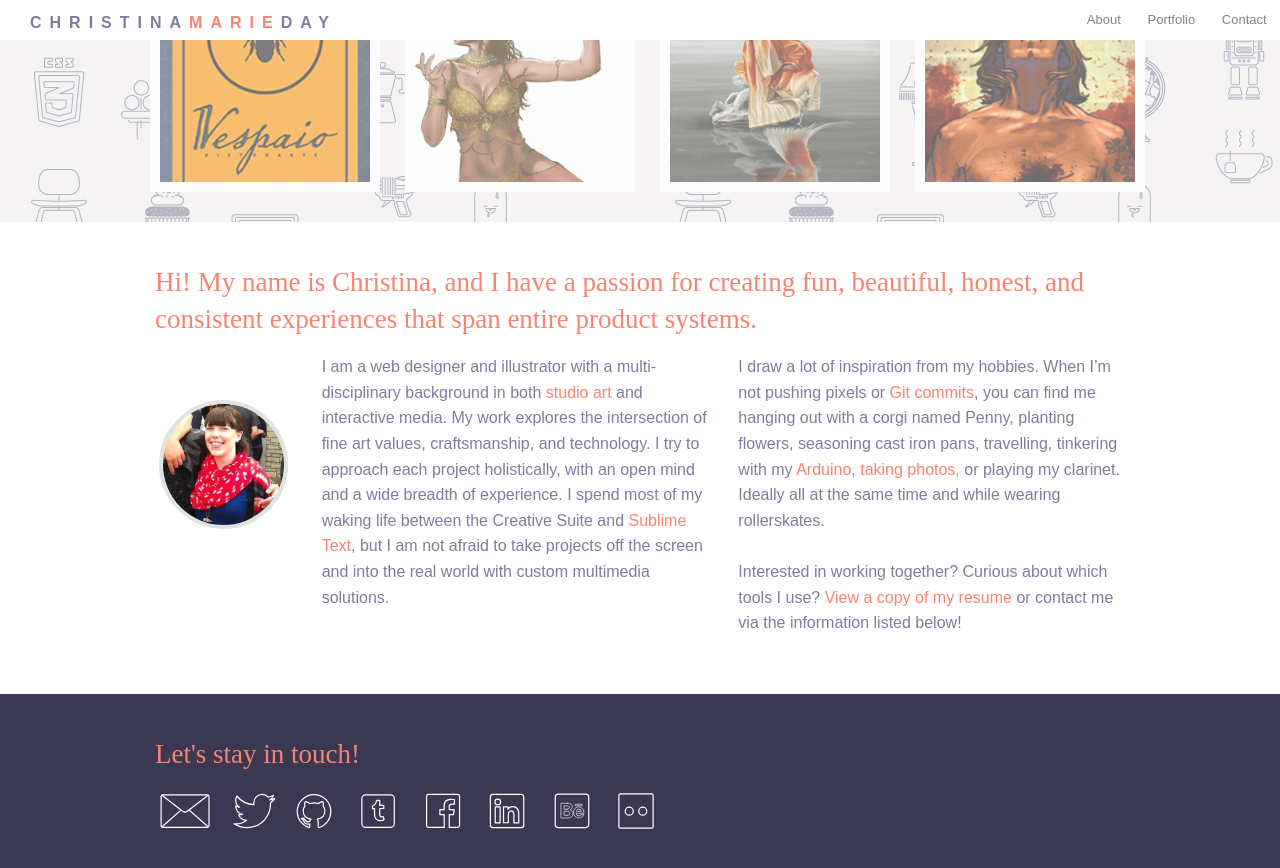
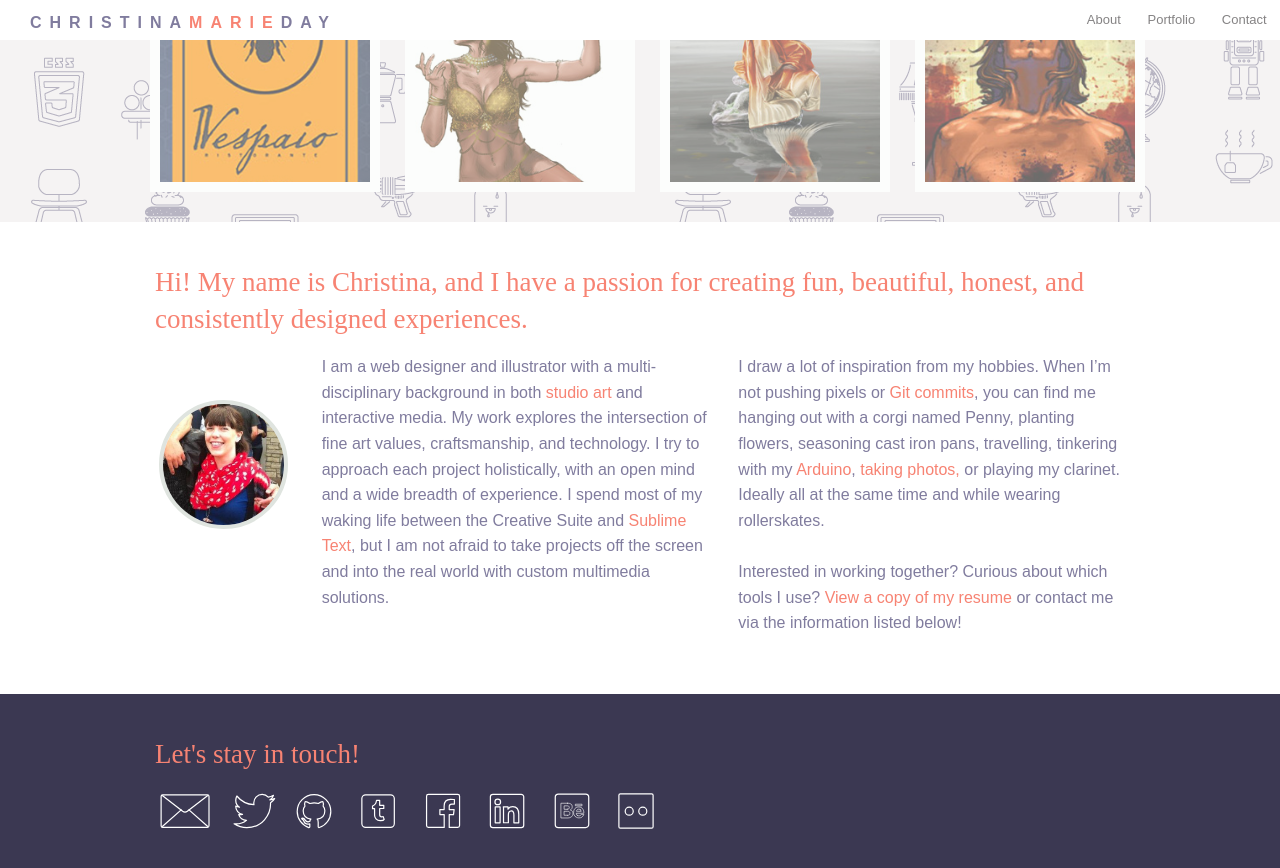
Before and after one commit to ChristinaDay/old-portfolio, a Jekyll site: the page built from index.html, in a window 1280 px wide and 900 px high, scrolled down 1168 px. Shown: the top 868 px of the window. Built offline with Jekyll 4.4.1, drawn with Linux system fonts in a browser that asks for light colours; Markdown is read by kramdown in place of the engine named in the settings; a script that is not in the unit is left out.

Commit message:
changed wording in about headeline, reflected in resume

```diff
--- a/_layouts/portfolio.html
+++ b/_layouts/portfolio.html
@@ -212,7 +212,7 @@
 
           <div class="row">
           <a name="about"></a>
-            <h3 class="large-12 columns">Hi! My name is Christina, and I have a passion for creating fun, beautiful, honest, and consistent experiences that span entire product systems.</h3>
+            <h3 class="large-12 columns">Hi! My name is Christina, and I have a passion for creating fun, beautiful, honest, and consistently designed experiences.</h3>
 
 
                         <div class="large-2 columns">
```
Also changed, not shown: 1 other file.
